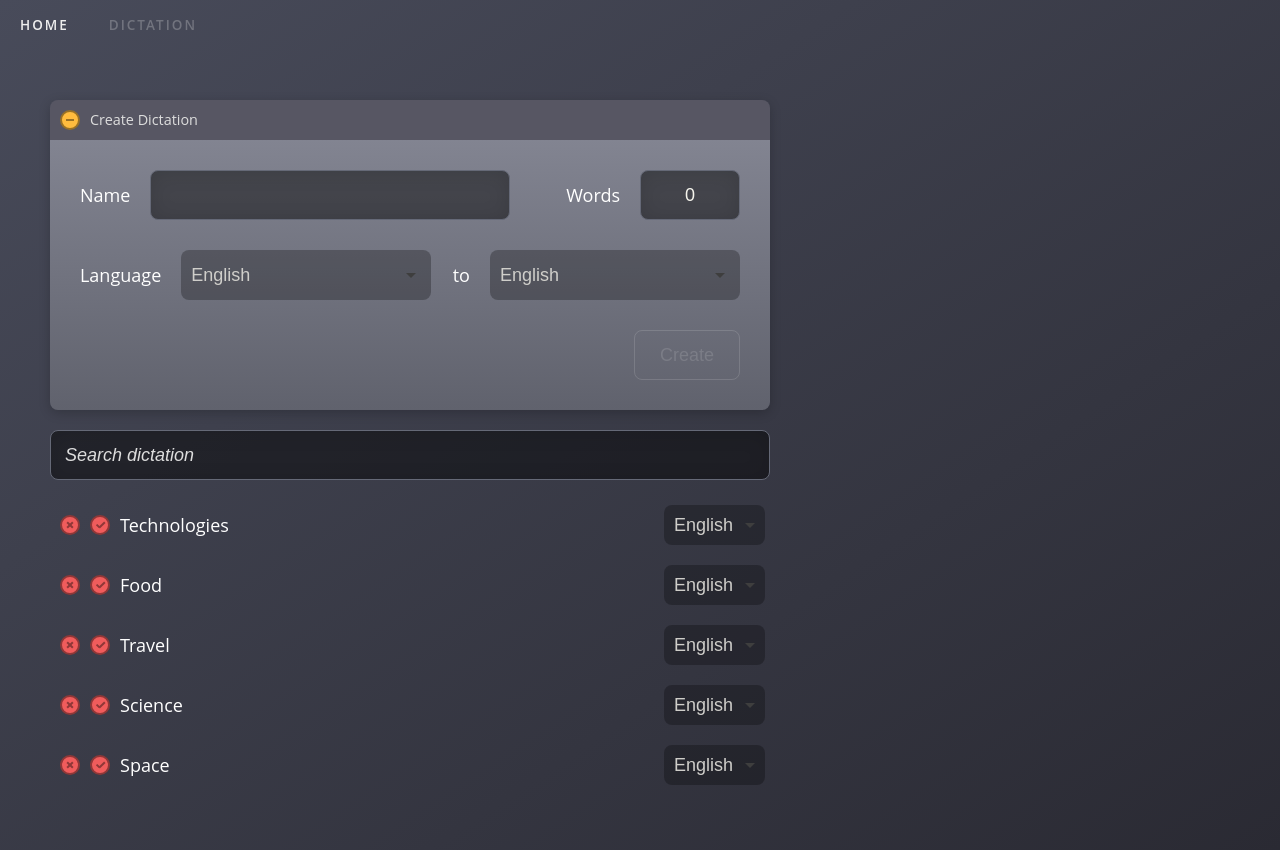
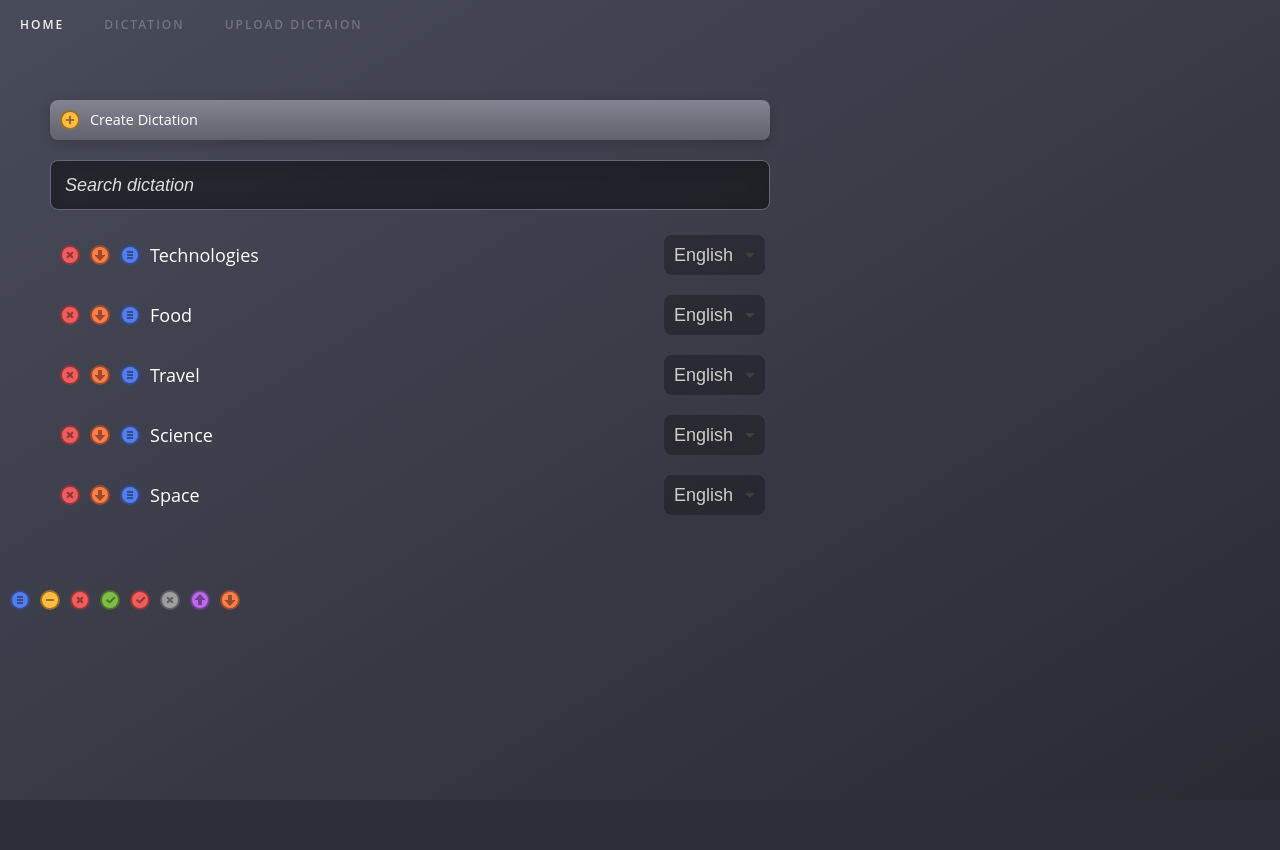
Before and after one commit to YurySosnov/cw, a Vue app: page /dictation in a window 1280 px wide. After the commit the page ends 800 px from the top, so only its background shows below. Built offline with nearby package versions, Linux system fonts and the light colour scheme.

Commit message:
New icons

```diff
--- a/src/App.vue
+++ b/src/App.vue
@@ -3,19 +3,28 @@
 		<div class="nav">
 			<router-link to="/" class="nav-item">Home</router-link>
 			<router-link to="/dictation" class="nav-item">Dictation</router-link>
+			<span class="nav-item">Upload dictaion</span>
 		</div>
 		<div class="content">
 			<router-view />
 		</div>
+		<Icon :iconClass="'edit'"></Icon>
+		<Icon :iconClass="'expand'"></Icon>
+		<Icon :iconClass="'remove'"></Icon>
+		<Icon :iconClass="'accept'"></Icon>
+		<Icon :iconClass="'confirm-remove'"></Icon>
+		<Icon :iconClass="'close'"></Icon>
+		<Icon :iconClass="'upload'"></Icon>
+		<Icon :iconClass="'download'"></Icon>
 	</div>
 </template>
 
 <script>
-// import Icon from "@/components/uiElements/icon.vue";
+import Icon from "@/components/uiElements/icon.vue";
 
 export default {
 	components: {
-		// Icon
+		Icon
 	}
 };
 </script>
--- a/src/components/dictation/ListItem.vue
+++ b/src/components/dictation/ListItem.vue
@@ -3,8 +3,9 @@
     <div class="dict-list-item" >
         <div class="dict-list-item-left">
             <div class="ui-icons-controls">
-            <Icon :iconClass="['remove']" :action="'removeDictItem'" :actionData="id"></Icon>
-            <Icon :iconClass="['accept','remove-accept']"></Icon>
+            <Icon :iconClass="'remove'" :action="'removeDictItem'" :actionData="id"></Icon>
+            <Icon :iconClass="'download'"></Icon>
+            <Icon :iconClass="'edit'"></Icon>
         </div>
         <div class="title">{{ title }}</div>
         </div>
@@ -73,7 +74,7 @@ export default {
     .title {
         height: @ui_height;
         line-height: @ui_height;
-        font-size: @font_size;
+        font-size: 100%;
         color: @ui_color_text;
     }
     .ui-button.start {
--- a/src/components/dictation/New.vue
+++ b/src/components/dictation/New.vue
@@ -4,7 +4,7 @@
         :htmlClass="'new-dictation'"
         :content="'New dictionary window'"
         :winType="'newDictation'"
-        :controls="{expand: true}"
+        :controls="{expand: false}"
         :winId="'newDictation'"></Win>
 </template>
 
--- a/src/components/uiElements/icon.vue
+++ b/src/components/uiElements/icon.vue
@@ -2,7 +2,8 @@
     <button
         class="ui-icon"
         :class="htmlClass"
-        @click="iconClickAction">
+        @click="iconClickAction"
+        :title="iconTitle">
         <span class="icon"></span>
     </button>
 </template>
@@ -13,28 +14,43 @@ import { mapMutations } from 'vuex'
 export default {
     name: 'Icon',
     props: {
-        iconClass: Array,
+        iconClass: String,
         action: {
             type: String,
             default: ''
         },
-        actionData: [String, Object, Number, Boolean, Array]
+        actionData: [String, Object, Number, Boolean, Array],
+        customTitle: {
+            type: String,
+            default: ''
+        }
     },
     data: function(){
-        let htmlClass = [];
-        this.iconClass.forEach(item => {
-            htmlClass.push('ui-icon-' + item);
-        });
+        let htmlClass = 'ui-icon-' + this.iconClass;
+        const titles = {
+            'expand'         : 'Expand/Minimize',
+            'remove'         : 'Remove',
+            'accept'         : 'Accept',
+            'close'          : 'Close',
+            'edit'           : 'Edit',
+            'download'       : 'Download',
+            'upload'         : 'Upload',
+            'confirm-remove' : 'Confirm remove'
+        };
+        let iconTitle = titles[this.iconClass];
+        if (this.customTitle !== '') {
+            iconTitle = this.customTitle;
+        }
         return {
             isAction: this.action !== '',
-            actionName: this.action,
             htmlClass: htmlClass,
+            iconTitle: iconTitle
         }
     },
     methods: {
         ...mapMutations(['removeDictItem']),
         expandWindow: function (id) {
-            this.$root.$emit('expandWindow-' + this.actionData);
+            this.$root.$emit('expandWindow-' + id);
         },
         iconClickAction: function() {
             if (this.isAction) {
@@ -49,6 +65,21 @@ export default {
 
 <style lang="less">
 @import '../../styles/_variables.less';
+
+.ui_icon_default_style {
+    border-radius: 50%;
+    border: @icon_size * .25 solid @ui_color_icon_border;
+}
+
+.ui_icon_default_icon_ba_style {
+    display: block;
+    position: absolute;
+    content: ' ';
+    background-color: @ui_icon_color_source;
+    top: 50%;
+    left: 50%;
+    box-sizing: border-box;
+}
 
 .ui-icons-controls {
     position: relative;
@@ -82,11 +113,105 @@ export default {
         }
         border-color: @ui_color_icon_border_hover;
     }
+}
 
-    &-expand {
-        border-radius: 50%;
+.ui-icon-expand {
+    .ui_icon_default_style;
     background-color: #ffbc3e;
-        border: 2px solid @ui_color_icon_border;
+    .icon {
+        &:before,
+        &:after {
+            .ui_icon_default_icon_ba_style;
+            width: @icon_size;
+            height: @icon_size * .25;
+            margin: @icon_size * -.125 0 0 @icon_size * -0.5;
+        }
+        &:after {
+            display: none;
+            transform: rotate(90deg);
+        }
+    }
+}
+.ui-icon-remove {
+    .ui_icon_default_style;
+    background-color: #f05c5c;
+    .icon {
+        &:before,
+        &:after {
+            .ui_icon_default_icon_ba_style;
+            width: @icon_size;
+            height: @icon_size * .25;
+            margin: @icon_size * -.125 0 0 @icon_size * -0.5;
+            transform: rotate(45deg);
+        }
+        &:after {
+            transform: rotate(135deg);
+        }
+    }
+}
+.ui-icon-accept {
+    .ui_icon_default_style;
+    background-color: #7fbe45;
+    .icon {
+        &:before,
+        &:after {
+            .ui_icon_default_icon_ba_style;
+            width: @icon_size * .5;
+            height: 2px;
+            margin: 0 0 0 @icon_size * -0.47;
+            transform: rotate(45deg);
+        }
+        &:after {
+            width: @icon_size;
+            transform: rotate(135deg);
+            margin: @icon_size * -.125 0 0 @icon_size * -0.3;
+        }
+    }
+}
+.ui-icon-confirm-remove {
+    .ui_icon_default_style;
+    background-color: #f05c5c;
+    .icon { // as icon ui-icon-acept
+        &:before,
+        &:after {
+            .ui_icon_default_icon_ba_style;
+            width: @icon_size * .5;
+            height: 2px;
+            margin: 0 0 0 @icon_size * -0.47;
+            transform: rotate(45deg);
+        }
+        &:after {
+            width: @icon_size;
+            transform: rotate(135deg);
+            margin: @icon_size * -.125 0 0 @icon_size * -0.3;
+        }
+    }
+}
+.ui-icon-edit {
+    .ui_icon_default_style;
+    background-color: #547dec;
+    .icon {
+        width: @icon_size * .8;
+        background-color: @ui_icon_color_source;
+        height: @icon_size * .25;
+        top: 50%;
+        left: 50%;
+        margin: @icon_size * -.125 0 0 @icon_size * -.4;
+        &:before,
+        &:after {
+            .ui_icon_default_icon_ba_style;
+            width: @icon_size * .8;
+            height: @icon_size * .25;
+            margin: @icon_size * -.55 0 0 @icon_size * -.4;
+        }
+        &:after {
+            margin: @icon_size * .3 0 0 @icon_size * -.4;
+        }
+    }
+}
+.ui-icon-close {
+    .ui_icon_default_style;
+    background-color: #9e9e9e;
     .icon {
         &:before,
         &:after {
@@ -94,34 +219,11 @@ export default {
             position: absolute;
             content: ' ';
             width: @icon_size;
-                height: 2px;
+            height: @icon_size * .25;
             background-color: @ui_icon_color_source;
             top: 50%;
             left: 50%;
-                margin: -1px 0 0 @icon_size * -0.5;
-            }
-            &:after {
-                display: none;
-                transform: rotate(90deg);
-            }
-        }
-    }
-    &-remove {
-        border-radius: 50%;
-        background-color: #f05c5c;
-        border: 2px solid @ui_color_icon_border;
-        .icon {
-            &:before,
-            &:after {
-                display: block;
-                position: absolute;
-                content: ' ';
-                width: @icon_size;
-                height: 2px;
-                background-color: @ui_icon_color_source;
-                top: 50%;
-                left: 50%;
-                margin: -1px 0 0 @icon_size * -0.5;
+            margin: @icon_size * -.125 0 0 @icon_size * -0.5;
             transform: rotate(45deg);
         }
         &:after {
@@ -129,59 +231,57 @@ export default {
         }
     }
 }
-    &-accept {
-        border-radius: 50%;
-        background-color: #7fbe45;
-        border: 2px solid @ui_color_icon_border;
+.ui-icon-upload {
+    .ui_icon_default_style;
+    background-color: #bd69ee;
     .icon {
+        margin-top: @icon_size * .05;
         &:before,
         &:after {
-                display: block;
-                position: absolute;
-                content: ' ';
-                width: @icon_size * .5;
-                height: 2px;
+            .ui_icon_default_icon_ba_style;
+            width: @icon_size * .4;
+            height: @icon_size * 1;
             background-color: @ui_icon_color_source;
-                top: 50%;
-                left: 50%;
-                margin: 0 0 0 @icon_size * -0.47;
-                transform: rotate(45deg);
+            margin: @icon_size * -.4 0 0 @icon_size * -.2;
         }
         &:after {
+            background-color: transparent;
             width: @icon_size;
-                transform: rotate(135deg);
-                margin: -1px 0 0 @icon_size * -0.3;
+            height: @icon_size;
+            border: @icon_size * .5 solid transparent;
+            border-top-color: @ui_icon_color_source;
+            border-left-color: @ui_icon_color_source;
+            transform: rotate(45deg);
+            margin: @icon_size * -.5 0 0 @icon_size * -.5;
         }
     }
 }
-    &-remove-accept {
-        background-color: #f05c5c;
-    }
-
-    &-close {
-        border-radius: 50%;
-        background-color: #9e9e9e;
-        border: 2px solid @ui_color_icon_border;
+.ui-icon-download {
+    .ui_icon_default_style;
+    background-color: #ff7d49;
     .icon {
+        margin-top: @icon_size * -.05;
         &:before,
         &:after {
-                display: block;
-                position: absolute;
-                content: ' ';
-                width: @icon_size;
-                height: 2px;
+            .ui_icon_default_icon_ba_style;
+            width: @icon_size * .4;
+            height: @icon_size * 1;
             background-color: @ui_icon_color_source;
-                top: 50%;
-                left: 50%;
-                margin: -1px 0 0 @icon_size * -0.5;
-                transform: rotate(45deg);
+            margin: @icon_size * -.6 0 0 @icon_size * -.2;
         }
         &:after {
-                transform: rotate(135deg);
+            background-color: transparent;
+            width: @icon_size;
+            height: @icon_size;
+            border: @icon_size * .5 solid transparent;
+            border-bottom-color: @ui_icon_color_source;
+            border-right-color: @ui_icon_color_source;
+            transform: rotate(45deg);
+            margin: @icon_size * -.5 0 0 @icon_size * -.5;
         }
     }
 }
-}
+
 .win.minimized {
     .ui-icon-expand {
         .icon {
--- a/src/components/uiElements/select.vue
+++ b/src/components/uiElements/select.vue
@@ -99,7 +99,7 @@ export default {
 .select {
     display: inline-block;
     position: relative;
-    font-size: @font_size;
+    font-size: 100%;
     .select-field {
         text-align: left;
         cursor: pointer;
@@ -108,7 +108,7 @@ export default {
         position: relative;
         padding: 0 40px 0 14px;
         color: @ui_color_element_text;
-        font-size: @font_size;
+        font-size: 100%;
         line-height: @ui_height;
         border: none;
         background-position: right @ui_height * .3 center;
--- a/src/components/win/Win.vue
+++ b/src/components/win/Win.vue
@@ -1,6 +1,10 @@
 <template>
     <div class="win" :class="[{'minimized' : minimized}, htmlClass]">
-        <WinTop :controls="['expand']" :title="'Create Dictation'" :minimized="minimized" :winId="winId"></WinTop>
+        <WinTop
+            :controls="['expand']"
+            :title="'Create Dictation'"
+            :minimized="minimized"
+            :winId="winId"></WinTop>
         <div  class="win-body">
             <NewDictationInner v-if="winType === 'newDictation'"></NewDictationInner>
         </div>
--- a/src/components/win/winTop.vue
+++ b/src/components/win/winTop.vue
@@ -4,7 +4,7 @@
             <template v-for="item in winControls">
                 <Icon
                     v-if="item === 'expand'"
-                    :iconClass="['expand']"
+                    :iconClass="'expand'"
                     :key="item"
                     :action="'expandWindow'"
                     :actionData="winId"></Icon>
@@ -26,7 +26,8 @@ export default {
         id: String,
         controls: Array,
         title: String,
-        winId: String
+        winId: String,
+        minimized: Boolean
     },
     methods: {
         validateControls: function() {
@@ -40,6 +41,10 @@ export default {
             });
 
             return this.winControls.length > 0;
+        },
+        minimizedIconTitle: function() {
+            let titleText = this.minimized ? 'Expand' : 'Minimize';
+            return titleText;
         }
     },
     data: function() {
--- a/src/styles/main.less
+++ b/src/styles/main.less
@@ -18,6 +18,7 @@ body {
     height: auto !important;
     font-family: @main_font;
     color: @ui_color_text;
+    font-size: @font_size;
     .ui_body_background;
 }
 
@@ -49,7 +50,8 @@ button {
         text-transform: uppercase;
         font-weight: 600;
         letter-spacing: 2px;
-        font-size: calc(@font_size * .75);
+        font-size: .75rem;
+        cursor: pointer;
         &:hover {
             color: @ui_color_nav_text_hover;
         }
@@ -75,7 +77,7 @@ button {
     flex-wrap: nowrap;
     align-items: center;
     .ui-block-name {
-        font-size: @font_size;
+        font-size: 100%;
         color: @ui_color_text;
         padding-right: 20px;
     }
```
Lines whose indentation alone changed are shown as unchanged.
